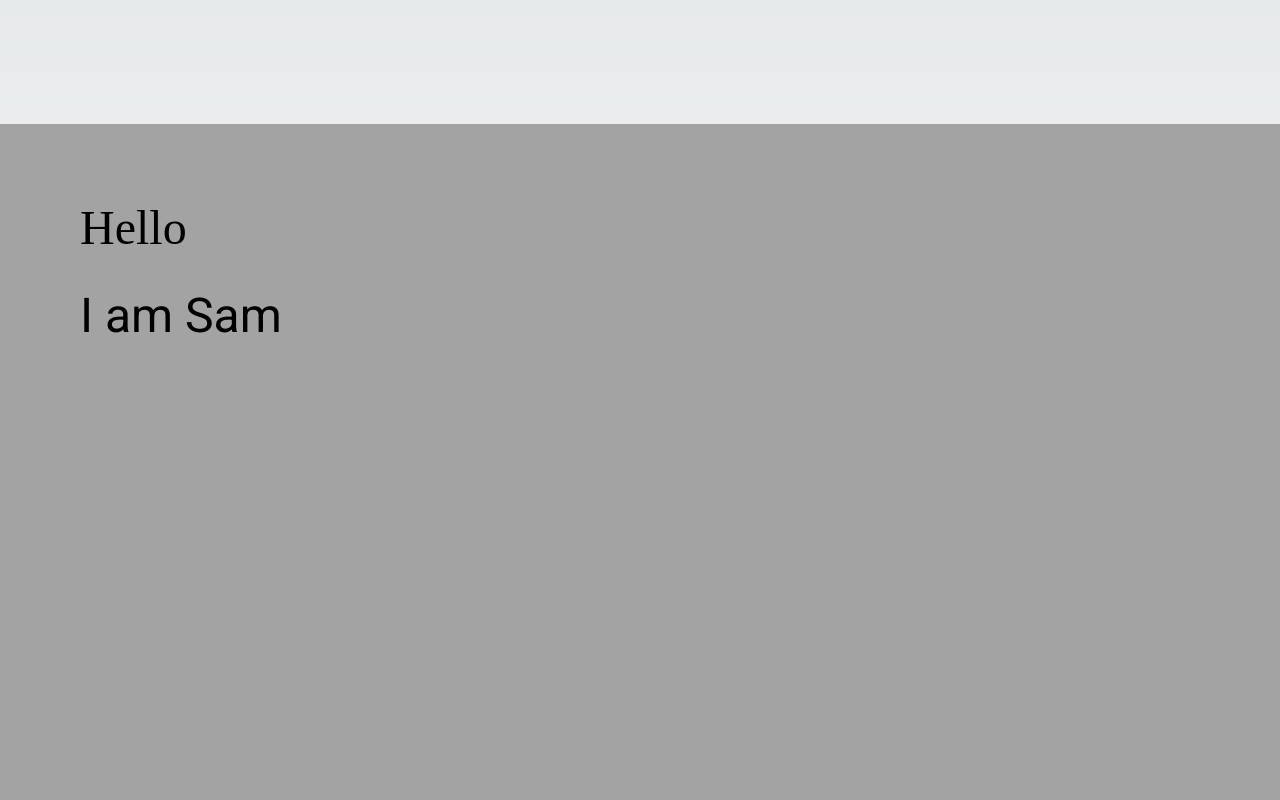
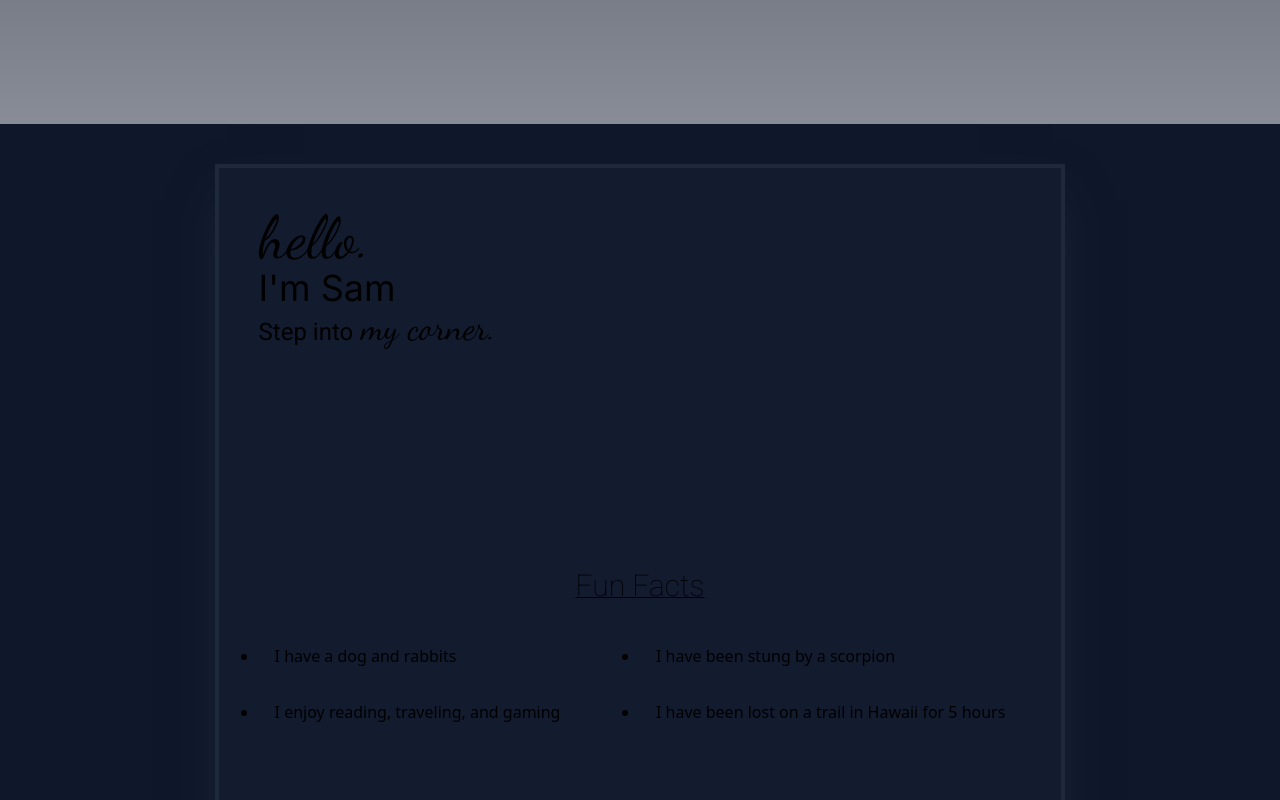
Before and after one commit to sammatcha/sammatcha.github.io, a Next.js app: page / in a window 1280 px wide. Shown: the part 780-1580 px from the top of the page. Built offline with nearby package versions, Linux system fonts and the light colour scheme.

Commit message:
more of the about me layout down

```diff
--- a/app/aboutMe/components/AboutMe.tsx
+++ b/app/aboutMe/components/AboutMe.tsx
@@ -5,10 +5,10 @@ import Intro from "./Intro";
 export default function AboutMe(){
     return(
        <>
-            <header className="min-h-screen min-w-full bg-neutral-400" >
+            <header className="min-h-screen min-w-full bg-darkMode px-10 py-10" >
                 <div id="about">
-                    <div className="flex ">
-                    <Intro/>
+                    <div>
+                        <Intro/>
                     </div>
 
                 </div>
--- /dev/null
+++ b/app/aboutMe/components/FunFacts.tsx
@@ -0,0 +1,23 @@
+import React from "react";
+
+const facts = [
+    {id:0, text:'I have a dog and rabbits'},
+    {id:1, text:'I have been stung by a scorpion'},
+    {id:2, text:'I enjoy reading, traveling, and gaming'},
+    {id:3, text:'I have been lost on a trail in Hawaii for 5 hours'},
+]
+export default function FunFacts(){
+    return(
+       <div className="mt-6 ">
+            <div className="grid grid-cols-2 ">
+            {facts.map((fact) => (
+                <li  key = {fact.id}
+                className="px-4 py-4 list-disc"
+                >
+                    {fact.text}
+                </li>
+            ))}
+            </div>
+      </div>
+    )
+}
--- a/app/aboutMe/components/Intro.tsx
+++ b/app/aboutMe/components/Intro.tsx
@@ -1,5 +1,6 @@
 import React, {ReactNode} from "react";
 import FadeIn from "../hook/FadeIn";
+import FunFacts from "./FunFacts";
 
 interface ParentComponentProps {
     children: ReactNode;
@@ -10,14 +11,40 @@ interface ParentComponentProps {
 
 export default function Intro(){
     return(
-        <div className="flex flex-col m-20 h-svh ">
-        <p className="text-3xl dancing-text md:text-4xl lg:text-5xl">Hello</p>
-        <FadeIn delayClass = "delay-500">
-            <p className="mt-5 text-2xl roboto text md:text-4xl lg:text-5xl lg:mt-10">
-               I am Sam
-            </p>
-        </FadeIn>
+        <div className="border-4 border-darkGreyBlue shadow-darkGreyBlue shadow-2xl bg-slightGreyBlue flex mx-auto max-w-fit mb-5">
+            <div className="flex flex-col h-screen p-10 ">
 
+                <div className="basis-1/2  ">
+                    <p className="dancing-text text-4xl md:text-5xl lg:text-6xl">hello.</p>
+                    <div>
+                        <FadeIn delayClass = "delay-500">
+                        <p className={"inter-text text-2xl md:text-3xl lg:text-4xl"}>
+                        I&#39;m Sam
+                        </p>
+                        </FadeIn>
+                        <span className="dancing-text inline-flex items-center text-xl md:text-2xl lg:text-4xl"> <p className=" roboto-text mr-2 mt-2  text-lg md:text-xl lg:text-2xl">Step into</p> my corner.
+                        </span>
+
+                    </div>
+                </div>
+
+                <div className="flex flex-col ">
+                    <div className="flex justify-center items-center">
+
+                        <h1 className="underline roboto-text decoration-from-font font-thin text-xl md:text-2xl lg:text-3xl">Fun Facts</h1>
+
+                    </div>
+
+                    <ul>
+
+                        <FunFacts/>
+
+
+                    </ul>
+
+                </div>
+
+            </div>
         </div>
     );
 };
--- a/app/globals.css
+++ b/app/globals.css
@@ -9,17 +9,17 @@
   --font-inter: 'Inter', san-serif;
   --font-satisfy: 'Satisfy', cursive;
   --font-dancing: 'Dancing_Script', cursive;
-  --font-roboto:'Roboto', san-serif;
+  --font-roboto:'Roboto', serif;
 
 }
 
-/* @media (prefers-color-scheme: dark) {
+@media (prefers-color-scheme: dark) {
   :root {
     --foreground-rgb: 255, 255, 255;
     --background-start-rgb: 0, 0, 0;
     --background-end-rgb: 0, 0, 0;
   }
-} */
+}
 
 body {
   color: rgb(var(--foreground-rgb));
--- a/app/home/Home.tsx
+++ b/app/home/Home.tsx
@@ -1,8 +1,9 @@
 import React from "react";
+import AboutMe from "../aboutMe/components/AboutMe";
 
 export default function Home(){
     return(
-        <div className="min-h-screen min-w-full" >
+        <div className="min-h-screen min-w-full " >
             <div className="flex justify-center items-center">
            <p>hi hello</p>
             </div>
--- a/app/layout.tsx
+++ b/app/layout.tsx
@@ -3,22 +3,29 @@ import { Inter, Satisfy, Dancing_Script, Roboto } from "next/font/google";
 import "./globals.css";
 import NavBar from "./components/NavBar";
 
-const inter = Inter({
-  subsets: ["latin"]
-});
-const satisfy = Satisfy({
-  subsets: ["latin"],
-  weight: ["400"]
+export const inter = Inter({
+  subsets: ['latin'],
+  display:'swap',
+  variable: '--font-inter'
 });
 
-const dancing = Dancing_Script({
-  subsets: ["latin"],
-  weight: ["400", "500", "600", "700"]
+export const satisfy = Satisfy({
+  subsets: ['latin'],
+  weight: ['400'],
+  variable: '--font-satisfy'
 });
 
-const roboto = Roboto({
-  subsets: ["latin"],
-  weight: ["100", "300", "400", "500", "700", "900"]
+export const dancing = Dancing_Script({
+  subsets: ['latin'],
+  weight: ['400', '500', '600', '700'],
+  variable: '--font-dancing'
+});
+
+export const roboto = Roboto({
+  subsets: ['latin'],
+  weight: ['100', '300', '400', '500', '700', '900'],
+  display :'swap',
+  variable: '--font-roboto'
 });
 
 
@@ -34,7 +41,7 @@ export default function RootLayout({
 }>) {
   return (
     <html lang="en">
-      <body className={`${inter.className} ${satisfy.className} ${dancing.className} ${roboto.className}`}>
+      <body className={`${inter.variable} ${roboto.variable} ${dancing.variable} ${satisfy.variable} bg-slightGreyBlue` }>
        <NavBar/>
         {children}
         </body>
--- a/app/page.tsx
+++ b/app/page.tsx
@@ -7,7 +7,8 @@ export default function HomePage() {
     <main className="min-h-screen"  >
 
         <Home/>
-       <AboutMe/>
+
+        <AboutMe />
 
     </main>
   );
--- a/tailwind.config.ts
+++ b/tailwind.config.ts
@@ -7,12 +7,18 @@ const config: Config = {
     "./app/**/*.{js,ts,jsx,tsx,mdx}",
   ],
   theme: {
+
     extend: {
       backgroundImage: {
         "gradient-radial": "radial-gradient(var(--tw-gradient-stops))",
         "gradient-conic":
           "conic-gradient(from 180deg at 50% 50%, var(--tw-gradient-stops))",
       },
+      colors: {
+        'darkMode' : '#0F172A',
+        'darkGreyBlue' : '#1E293B',
+        'slightGreyBlue' : '#131B2E'
+      },
     },
   },
   plugins: [],
```
